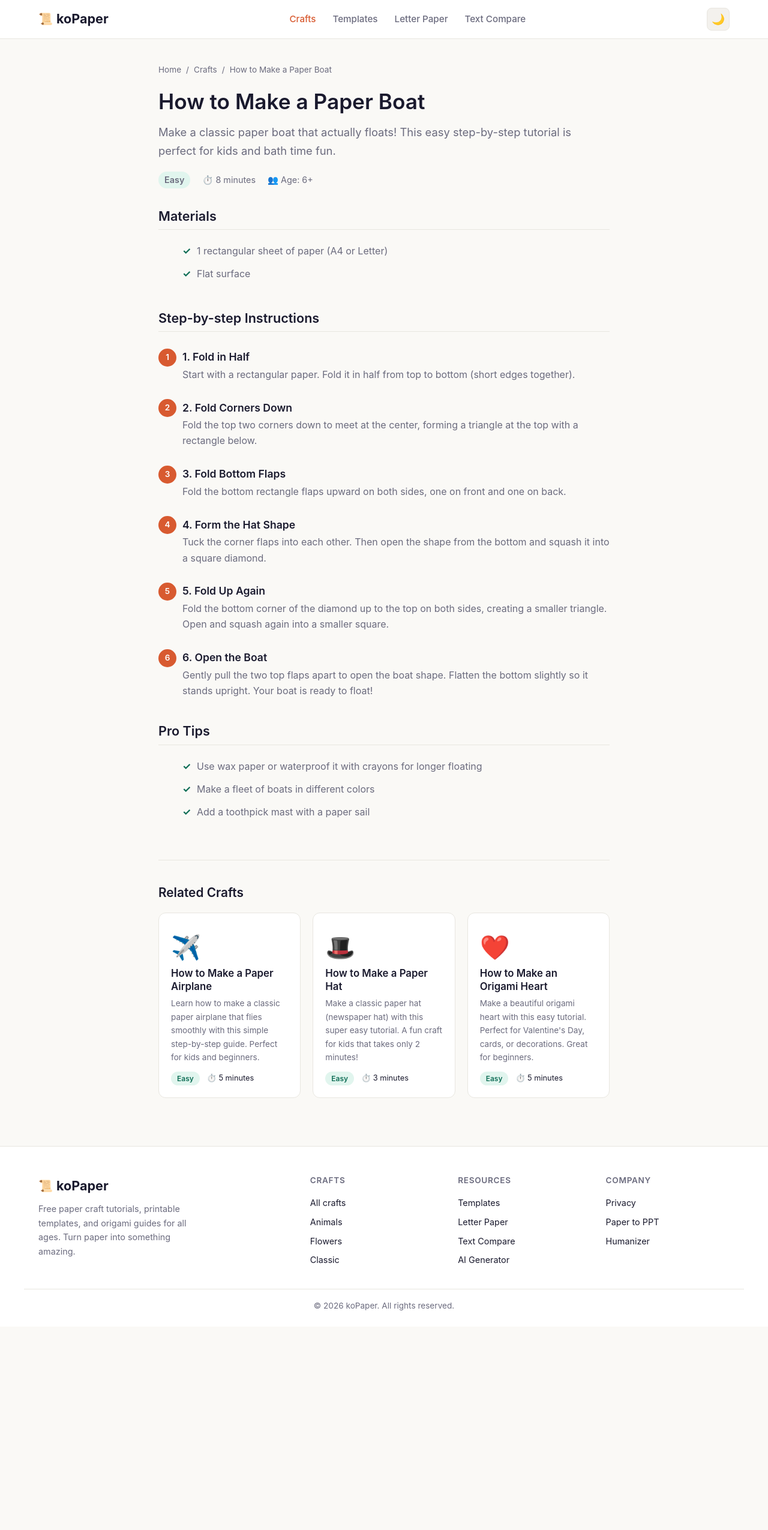
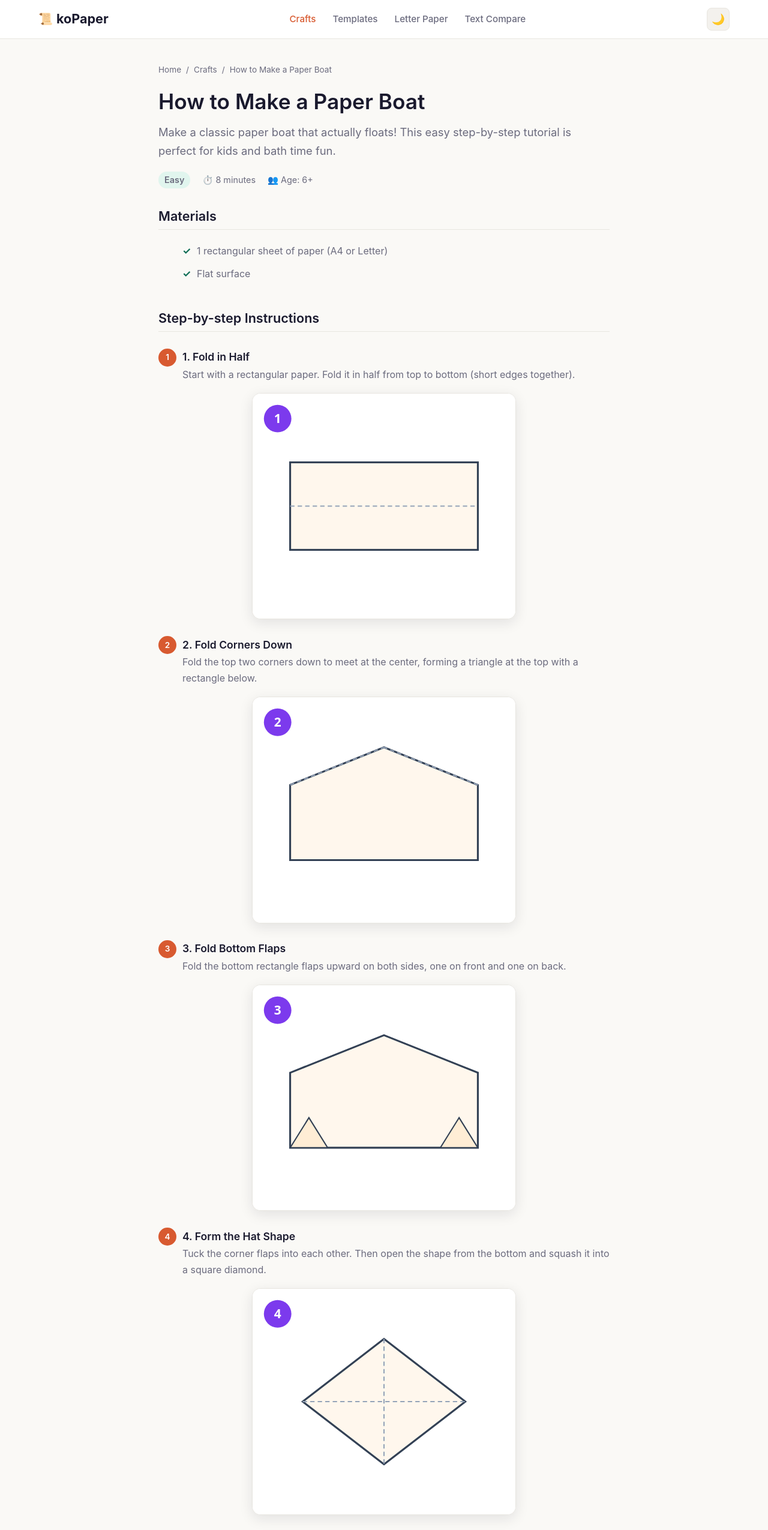
Before and after one commit to skymaster1688/www.kopaper.com, an Astro site: page /origami/boat in a window 1280 px wide. Shown: the top 2550 px of the page at 60% size. Before the commit the page ends 2211 px from the top, so only its background shows below. Built offline with nearby package versions, Linux system fonts and the light colour scheme; Astro itself is replaced by a stand-in of ours.

Commit message:
feat(origami/boat): SVG step diagrams + floating boat hero

```diff
--- a/src/content/tutorials/boat.md
+++ b/src/content/tutorials/boat.md
@@ -28,20 +28,32 @@ featured: false
 ### 1. Fold in Half
 Start with a rectangular paper. Fold it in half from top to bottom (short edges together).
 
+![Step 1 — fold the rectangle in half](/images/tutorials/boat/step1.svg)
+
 ### 2. Fold Corners Down
 Fold the top two corners down to meet at the center, forming a triangle at the top with a rectangle below.
+
+![Step 2 — fold the top corners to the center](/images/tutorials/boat/step2.svg)
 
 ### 3. Fold Bottom Flaps
 Fold the bottom rectangle flaps upward on both sides, one on front and one on back.
 
+![Step 3 — fold the bottom flaps up both sides](/images/tutorials/boat/step3.svg)
+
 ### 4. Form the Hat Shape
 Tuck the corner flaps into each other. Then open the shape from the bottom and squash it into a square diamond.
+
+![Step 4 — open and squash into a square diamond](/images/tutorials/boat/step4.svg)
 
 ### 5. Fold Up Again
 Fold the bottom corner of the diamond up to the top on both sides, creating a smaller triangle. Open and squash again into a smaller square.
 
+![Step 5 — fold the bottom corners up both sides](/images/tutorials/boat/step5.svg)
+
 ### 6. Open the Boat
 Gently pull the two top flaps apart to open the boat shape. Flatten the bottom slightly so it stands upright. Your boat is ready to float!
+
+![Step 6 — open the boat shape](/images/tutorials/boat/step6.svg)
 
 ## Pro Tips
 
```
Also changed, not shown: public/images/tutorials/boat/final.svg (added), public/images/tutorials/boat/step1.svg (added), public/images/tutorials/boat/step2.svg (added), public/images/tutorials/boat/step3.svg (added), public/images/tutorials/boat/step4.svg (added), public/images/tutorials/boat/step5.svg (added), public/images/tutorials/boat/step6.svg (added).
